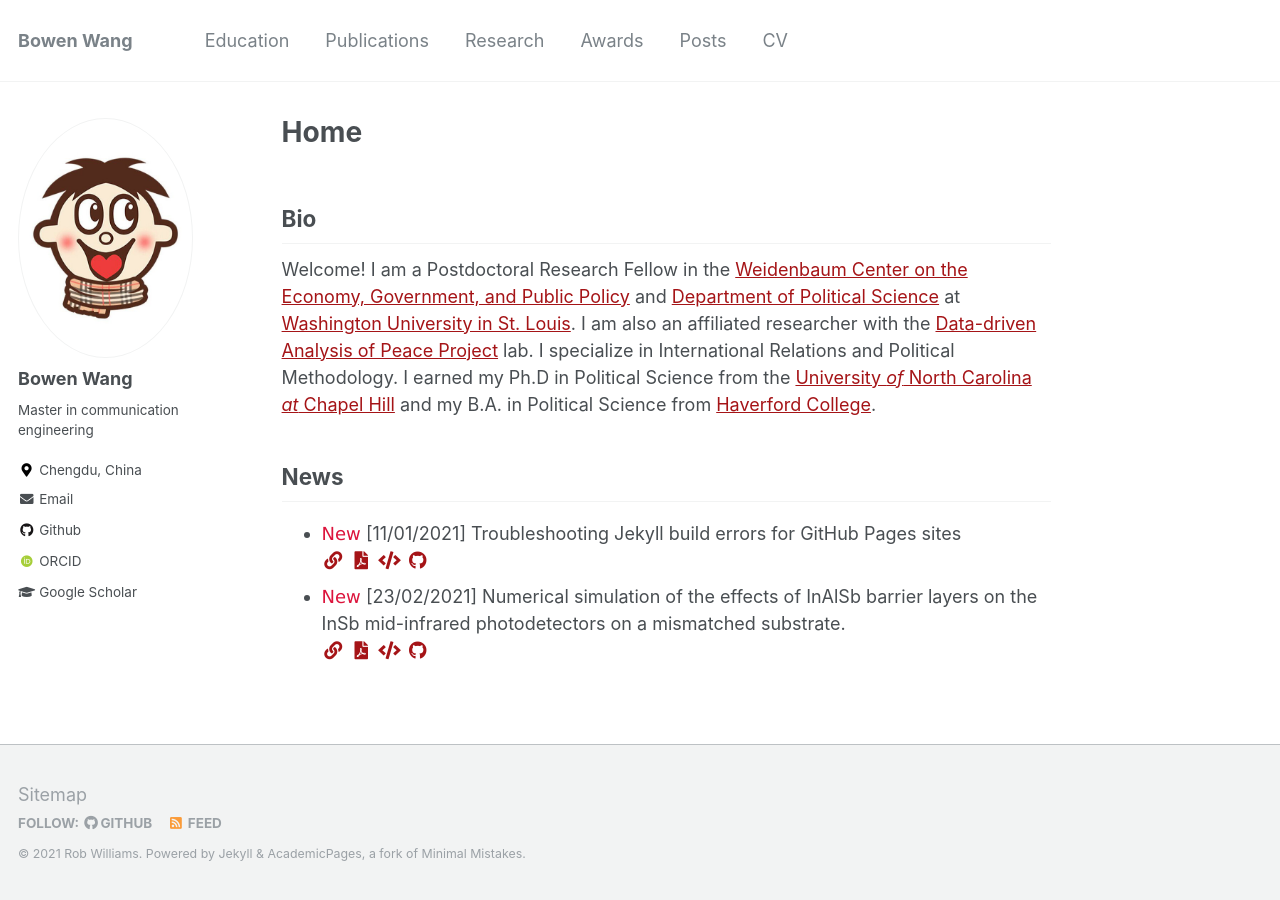
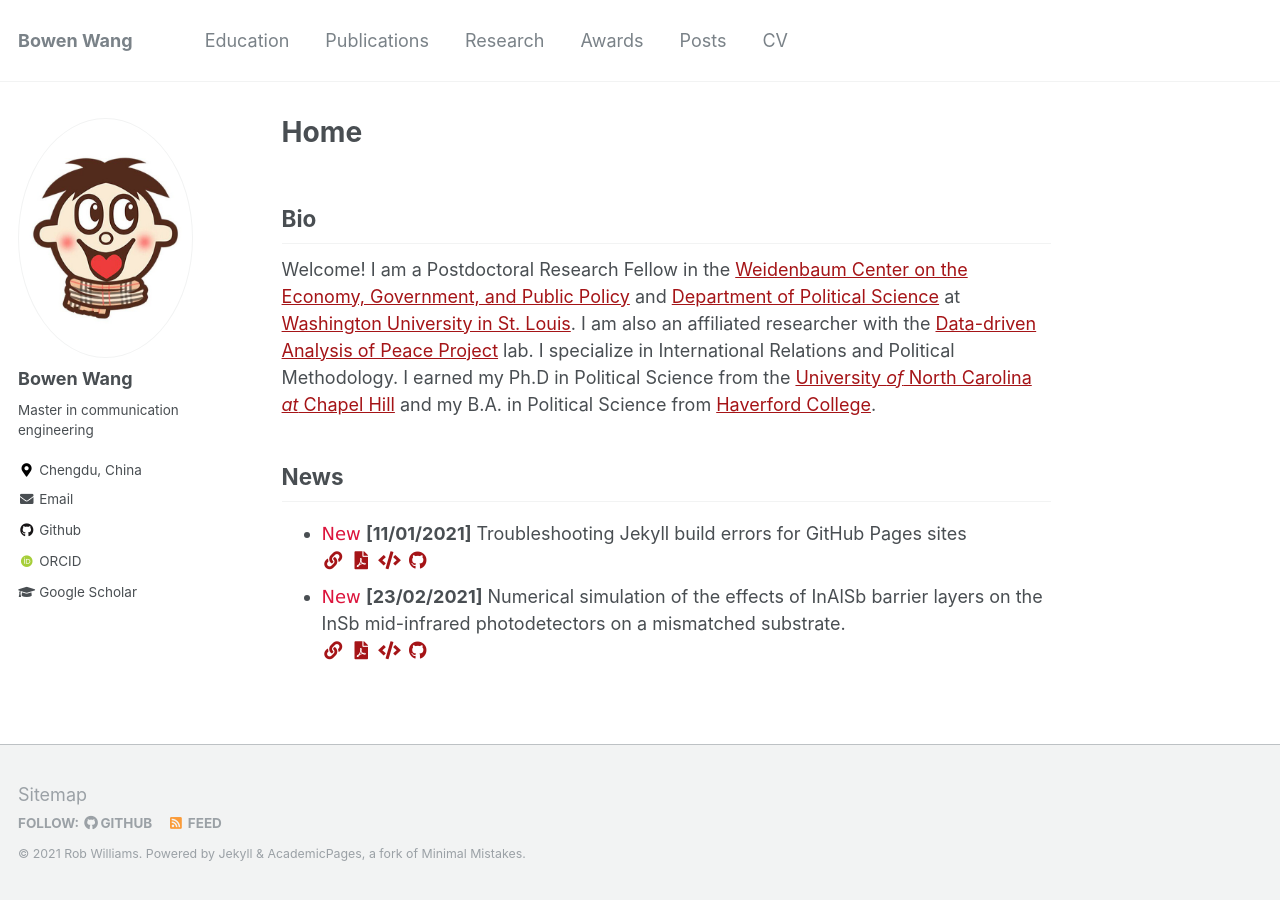
Before and after one commit to BW-Wang/BW-Wang.github.io, a Jekyll site: the page built from _pages/about.md, in a window 1280 px wide. Built offline with Jekyll 4.4.1, drawn with Linux system fonts in a browser that asks for light colours; some web fonts are replaced.

Commit message:
Update archive-news.html

```diff
--- a/_includes/archive-news.html
+++ b/_includes/archive-news.html
@@ -6,7 +6,7 @@
 		{% for post in site.news %}
 			<li>
 				<font face="verdana" color="#DC143C">New</font>
-				{{ post.newsdate }}
+				<b>{{ post.newsdate }}</b>
 				{{ post.newstitle }}
 				<br>
 				{% if post.newslink %}
```
